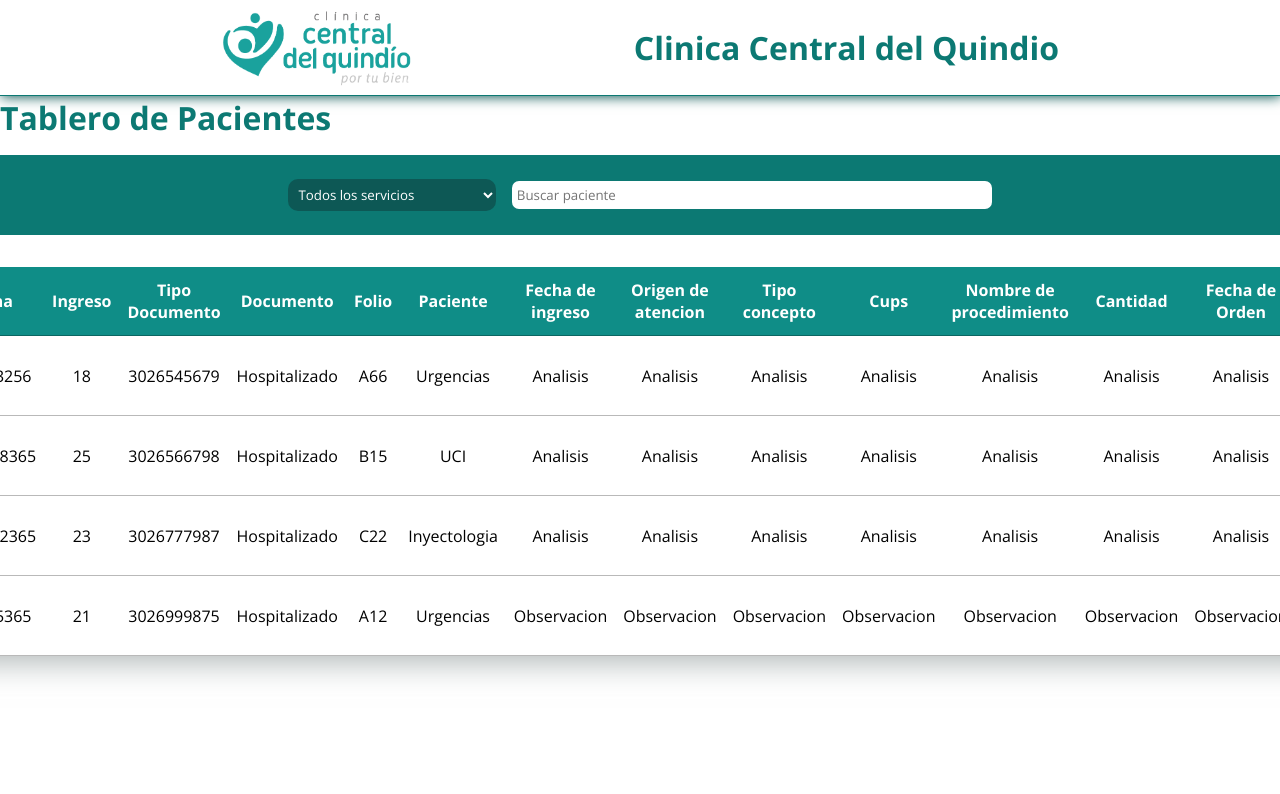
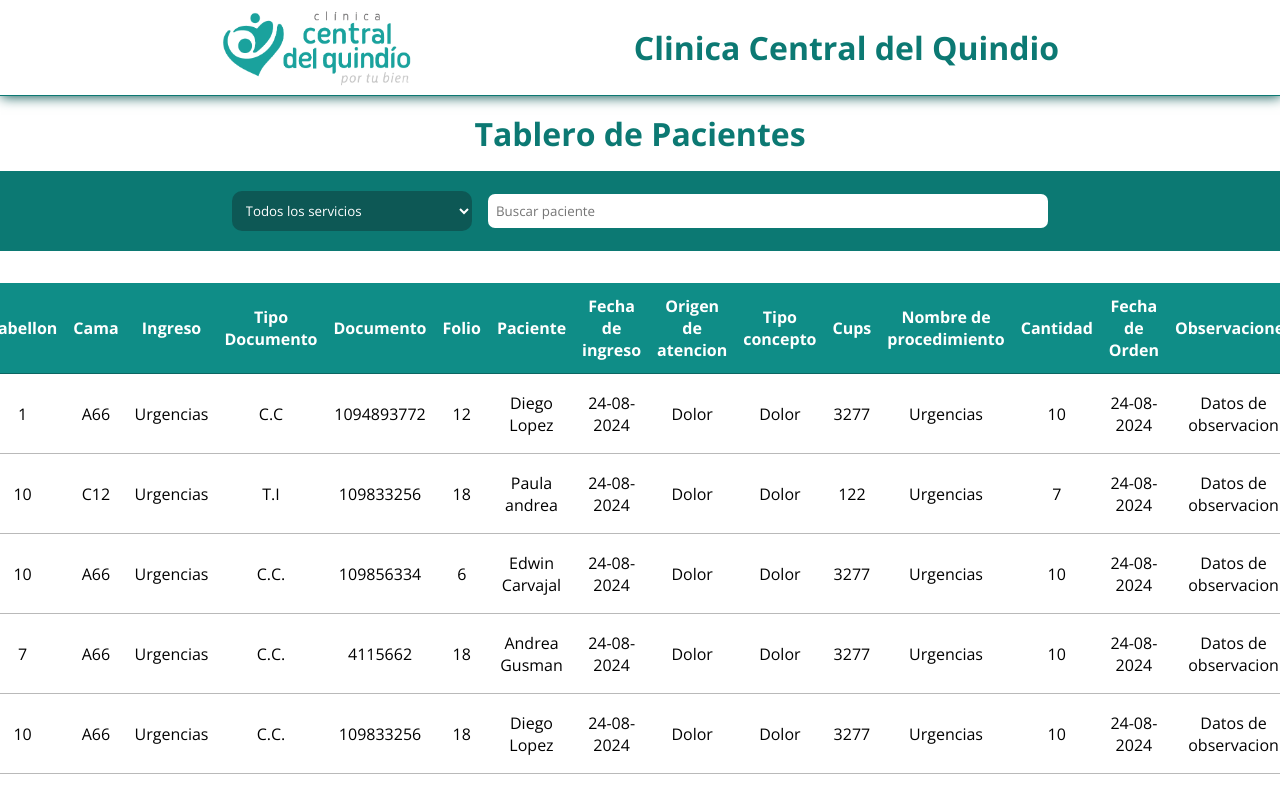
Before and after one commit to santiagocastano589/CCQ, a React (Vite) app: page / in a window 1280 px wide. Shown: the top 794 px of the page. Built offline with nearby package versions, Linux system fonts and the light colour scheme; no server answers.

Commit message:
subo ensayo de fetch

```diff
--- a/src/App.css
+++ b/src/App.css
@@ -30,7 +30,9 @@ body{
   border-spacing: 0;
   background-color: #fff;
   box-shadow: 7px 7px 30px #899494a6;
-
+  overflow-x: scroll;
+  overflow-y: scroll;
+  border-radius: 10px;
 }
 
 #customers td, #customers th {
@@ -59,11 +61,14 @@ body{
   height: 3rem;
 }
 
+
 /*-------------------------Table------------------------*/
 
 h1{
   font-size: 2rem;
   color: #0c7973;
+  text-align: center;
+  margin: 1rem 0;
 }
 
 header{
@@ -92,6 +97,8 @@ header{
   justify-content: center;
   align-items: flex-start;
   overflow-y: scroll;
+  margin-bottom: 5rem;
+
 }
 .containerFilter{
   width: 100%;
@@ -118,8 +125,8 @@ thead{
 }
 
 select{
-  padding: 0.4rem;
-  width: 13rem;
+  padding: 0.6rem;
+  width: 15rem;
   border: none;
   margin-right: 1rem;
   border-radius: 10px;
@@ -127,8 +134,8 @@ select{
   color: #fff;
 }
 .search{
-  width: 30rem;
-  padding: 0.3rem;
+  width: 35rem;
+  padding: 0.5rem;
   border-radius: 7px;
   border: none;
   background-color: #ffffff;
--- a/src/components/Pages/Camas/Camas.jsx
+++ b/src/components/Pages/Camas/Camas.jsx
@@ -1,69 +1,264 @@
 import React, { useEffect, useState } from 'react'
 import { Filters } from "../../Filters/Filters";
+
+
 export const Camas = () => {
+
+
+
+
     const [UserList, setUserList] = useState([
         {
-            usuario:"Diego Lopez",
-            cedula:109833256,
-            edad:18,
-            telefono:"3026545679",
-            estado:'Hospitalizado',
+            pabellon: 1,
             cama:'A66',
-            servicio:'Urgencias',
-            laboratorio:'Analisis'
+            ingreso: 'Urgencias',
+            tipoDocumento: 'C.C',
+            documento:1094893772,
+            folio:12,
+            paciente:"Diego Lopez",
+            fechaIngreso:"24-08-2024",
+            origenAtencion:'Dolor',
+            tipoConcepto:'Dolor',
+            cups:'3277',
+            nombreProcedimiento:'Urgencias',
+            cantidad: 10,
+            fechaOrden: '24-08-2024',
+            observaciones: 'Datos de observacion'
         },
         {
-            usuario:"Paula Andrea",
-            cedula:1094678365,
-            edad:25,
-            telefono:"3026566798",
-            estado:'Hospitalizado',
-            cama:'B15',
-            servicio:'UCI',
-            laboratorio:'Analisis'
+
+            pabellon: 10,
+            cama:'C12',
+            ingreso: 'Urgencias',
+            tipoDocumento: 'T.I',
+            documento:109833256,
+            folio:18,
+            paciente:"Paula andrea",
+            fechaIngreso:"24-08-2024",
+            origenAtencion:'Dolor',
+            tipoConcepto:'Dolor',
+            cups:'122',
+            nombreProcedimiento:'Urgencias',
+            cantidad: 7,
+            fechaOrden: '24-08-2024',
+            observaciones: 'Datos de observacion'
         },
         {
-            usuario:"Camila Martinez",
-            cedula:1094452365,
-            edad:23,
-            telefono:"3026777987",
-            estado:'Hospitalizado',
-            cama:'C22',
-            servicio:'Inyectologia',
-            laboratorio:'Analisis'
+
+            pabellon: 10,
+            cama:'A66',
+            ingreso: 'Urgencias',
+            tipoDocumento: 'C.C.',
+            documento:109856334,
+            folio:6,
+            paciente:"Edwin Carvajal",
+            fechaIngreso:"24-08-2024",
+            origenAtencion:'Dolor',
+            tipoConcepto:'Dolor',
+            cups:'3277',
+            nombreProcedimiento:'Urgencias',
+            cantidad: 10,
+            fechaOrden: '24-08-2024',
+            observaciones: 'Datos de observacion'
         },
         {
-            usuario:"Edwin Carvajal",
-            cedula:109775365,
-            edad:21,
-            telefono:"3026999875",
-            estado:'Hospitalizado',
-            cama:'A12',
-            servicio:'Urgencias',
-            laboratorio:'Observacion'
+
+            pabellon: 7,
+            cama:'A66',
+            ingreso: 'Urgencias',
+            tipoDocumento: 'C.C.',
+            documento:4115662,
+            folio:18,
+            paciente:"Andrea Gusman",
+            fechaIngreso:"24-08-2024",
+            origenAtencion:'Dolor',
+            tipoConcepto:'Dolor',
+            cups:'3277',
+            nombreProcedimiento:'Urgencias',
+            cantidad: 10,
+            fechaOrden: '24-08-2024',
+            observaciones: 'Datos de observacion'
+        },
+        {
+
+            pabellon: 10,
+            cama:'A66',
+            ingreso: 'Urgencias',
+            tipoDocumento: 'C.C.',
+            documento:109833256,
+            folio:18,
+            paciente:"Diego Lopez",
+            fechaIngreso:"24-08-2024",
+            origenAtencion:'Dolor',
+            tipoConcepto:'Dolor',
+            cups:'3277',
+            nombreProcedimiento:'Urgencias',
+            cantidad: 10,
+            fechaOrden: '24-08-2024',
+            observaciones: 'Datos de observacion'
+        },
+        {
+
+            pabellon: 10,
+            cama:'A66',
+            ingreso: 'Urgencias',
+            tipoDocumento: 'C.C.',
+            documento:109833256,
+            folio:18,
+            paciente:"Diego Lopez",
+            fechaIngreso:"24-08-2024",
+            origenAtencion:'Dolor',
+            tipoConcepto:'Dolor',
+            cups:'3277',
+            nombreProcedimiento:'Urgencias',
+            cantidad: 10,
+            fechaOrden: '24-08-2024',
+            observaciones: 'Datos de observacion'
+        },
+        {
+
+            pabellon: 10,
+            cama:'A66',
+            ingreso: 'Urgencias',
+            tipoDocumento: 'C.C.',
+            documento:109833256,
+            folio:18,
+            paciente:"Diego Lopez",
+            fechaIngreso:"24-08-2024",
+            origenAtencion:'Dolor',
+            tipoConcepto:'Dolor',
+            cups:'3277',
+            nombreProcedimiento:'Urgencias',
+            cantidad: 10,
+            fechaOrden: '24-08-2024',
+            observaciones: 'Datos de observacion'
+        },
+        {
+
+            pabellon: 10,
+            cama:'A66',
+            ingreso: 'Urgencias',
+            tipoDocumento: 'C.C.',
+            documento:109833256,
+            folio:18,
+            paciente:"Diego Lopez",
+            fechaIngreso:"24-08-2024",
+            origenAtencion:'Dolor',
+            tipoConcepto:'Dolor',
+            cups:'3277',
+            nombreProcedimiento:'Urgencias',
+            cantidad: 10,
+            fechaOrden: '24-08-2024',
+            observaciones: 'Datos de observacion'
+        },
+        {
+
+            pabellon: 10,
+            cama:'A66',
+            ingreso: 'Urgencias',
+            tipoDocumento: 'C.C.',
+            documento:109833256,
+            folio:18,
+            paciente:"Diego Lopez",
+            fechaIngreso:"24-08-2024",
+            origenAtencion:'Dolor',
+            tipoConcepto:'Dolor',
+            cups:'3277',
+            nombreProcedimiento:'Urgencias',
+            cantidad: 10,
+            fechaOrden: '24-08-2024',
+            observaciones: 'Datos de observacion'
+        },
+        {
+
+            pabellon: 10,
+            cama:'A66',
+            ingreso: 'Urgencias',
+            tipoDocumento: 'C.C.',
+            documento:109833256,
+            folio:18,
+            paciente:"Diego Lopez",
+            fechaIngreso:"24-08-2024",
+            origenAtencion:'Dolor',
+            tipoConcepto:'Dolor',
+            cups:'3277',
+            nombreProcedimiento:'Urgencias',
+            cantidad: 10,
+            fechaOrden: '24-08-2024',
+            observaciones: 'Datos de observacion'
+        },
+        {
+
+            pabellon: 10,
+            cama:'A66',
+            ingreso: 'Urgencias',
+            tipoDocumento: 'C.C.',
+            documento:109833256,
+            folio:18,
+            paciente:"Diego Lopez",
+            fechaIngreso:"24-08-2024",
+            origenAtencion:'Dolor',
+            tipoConcepto:'Dolor',
+            cups:'3277',
+            nombreProcedimiento:'Urgencias',
+            cantidad: 10,
+            fechaOrden: '24-08-2024',
+            observaciones: 'Datos de observacion'
+        },
+        {
+
+            pabellon: 10,
+            cama:'A66',
+            ingreso: 'Urgencias',
+            tipoDocumento: 'C.C.',
+            documento:109833256,
+            folio:18,
+            paciente:"Diego Lopez",
+            fechaIngreso:"24-08-2024",
+            origenAtencion:'Dolor',
+            tipoConcepto:'Dolor',
+            cups:'3277',
+            nombreProcedimiento:'Urgencias',
+            cantidad: 10,
+            fechaOrden: '24-08-2024',
+            observaciones: 'Datos de observacion'
         },
 ]);
 
+
+// const [UserList, setUserList] = useState([]);
 const [filtered, setFiltered] = useState([]);
 const [searchTerm, setSearchTerm] = useState('');
 
 
+
 useEffect(() =>{
 
-    const filterUser = UserList.filter(user =>
-        user.usuario?.toLowerCase().includes(searchTerm.toLowerCase()) ||
-        user.cedula?.toString().includes(searchTerm) ||
-        user.estado?.toLowerCase().includes(searchTerm.toLowerCase())||
-        user.servicio?.toLowerCase().includes(searchTerm.toLowerCase())||
-        user.cama?.toLowerCase().includes(searchTerm.toLowerCase())||
-        user.laboratorio?.toLowerCase().includes(searchTerm.toLowerCase())
-    )
+    const fetchUsers = async() => {
+        try {
+            const response = await fetch('http://localhost:3001/users', {
+                method: 'GET',
+                headers: {
+                    'Content-type': 'application/json',
+                    Authorization: 'Bearer'
+                }
+            });
+            const data = await response.json();
+            if (Array.isArray(data)) {
+                setUserList(data);
+                setFiltered(data);
+
+            } else {
+              console.error('La respuesta no es un array:', data);
+            }
+          } catch (error) {
+            console.log('Error al traer los datos:', error);
+          };
 
 
-    setFiltered(filterUser);
-}, [searchTerm, UserList]);
-
-
+        }
+        fetchUsers();
+    }, ['holaa']);
 
 
 const handleSearchChange = (event) => {
@@ -71,6 +266,28 @@ const handleSearchChange = (event) => {
     console.log(searchTerm);
   };
 
+
+  useEffect(() =>{
+
+    const filterUser = UserList.filter(user =>
+        user.pabellon?.toString().includes(searchTerm) ||
+        user.cama?.toLowerCase().includes(searchTerm.toLowerCase()) ||
+        user.tipoDocumento?.toLowerCase().includes(searchTerm.toLowerCase()) ||
+        user.documento?.toString().includes(searchTerm) ||
+        user.folio?.toLowerCase().includes(searchTerm.toLowerCase()) ||
+        user.paciente?.toLowerCase().includes(searchTerm.toLowerCase()) ||
+        user.fechaIngreso?.toLowerCase().includes(searchTerm.toLowerCase()) ||
+        user.tipoConcepto?.toLowerCase().includes(searchTerm.toLowerCase()) ||
+        user.cups?.toLowerCase().includes(searchTerm.toLowerCase())||
+        user.nombreProcedimiento?.toLowerCase().includes(searchTerm.toLowerCase())||
+        user.cantidad?.toString().includes(searchTerm) ||
+        user.fechaOrden?.toLowerCase().includes(searchTerm.toLowerCase())||
+        user.observaciones?.toLowerCase().includes(searchTerm.toLowerCase())
+    )
+
+
+    setFiltered(filterUser);
+}, [searchTerm, UserList]);
 
 //   useEffect(() =>{
 //     const response = await fetch('https://'),{
@@ -140,22 +357,22 @@ const handleSearchChange = (event) => {
                     </tr>
                 ) : (
                     filtered.map((user) =>
-                    <tr>
-                        <td>{user.usuario}</td>
-                        <td>{user.cedula}</td>
-                        <td>{user.edad}</td>
-                        <td>{user.telefono}</td>
-                        <td>{user.estado}</td>
+                    <tr key={user.documento}>
+                        <td>{user.pabellon}</td>
                         <td>{user.cama}</td>
-                        <td>{user.servicio}</td>
-                        <td>{user.laboratorio}</td>
-                        <td>{user.laboratorio}</td>
-                        <td>{user.laboratorio}</td>
-                        <td>{user.laboratorio}</td>
-                        <td>{user.laboratorio}</td>
-                        <td>{user.laboratorio}</td>
-                        <td>{user.laboratorio}</td>
-                        <td>{user.laboratorio}</td>
+                        <td>{user.ingreso}</td>
+                        <td>{user.tipoDocumento}</td>
+                        <td>{user.documento}</td>
+                        <td>{user.folio}</td>
+                        <td>{user.paciente}</td>
+                        <td>{user.fechaIngreso}</td>
+                        <td>{user.origenAtencion}</td>
+                        <td>{user.tipoConcepto}</td>
+                        <td>{user.cups}</td>
+                        <td>{user.nombreProcedimiento}</td>
+                        <td>{user.cantidad}</td>
+                        <td>{user.fechaOrden}</td>
+                        <td>{user.observaciones}</td>
                     </tr>
                 ))}
             </tbody>
```
